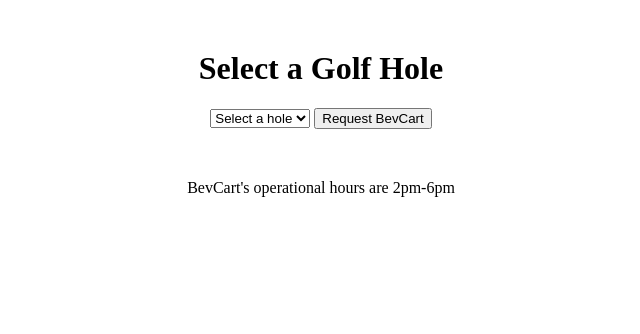
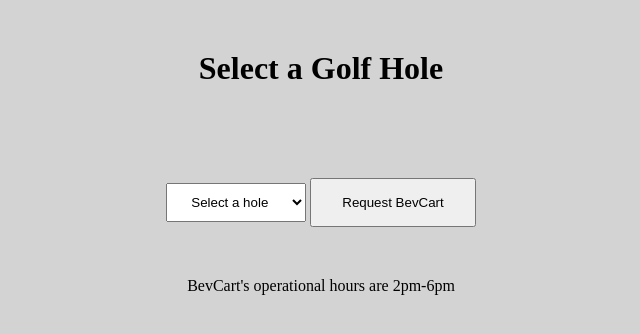
Before and after one commit to Vivian-Trieu/BevTrackr, a plain HTML site: page homelist.html in a window 1280 px wide. Shown: the whole page, without its empty margins (319-959 px from the left). Drawn offline with Linux system fonts and the light colour scheme; no server answers.

Commit message:
Update homelist.css
changed background color and put button below select

```diff
--- a/homelist.css
+++ b/homelist.css
@@ -7,3 +7,25 @@
     text-align: center;
     margin-top: 50px;
 }
+
+.container {
+    display: block;
+}
+
+button {
+    padding: 15px 30px;
+    margin-top: 70px;
+}
+
+#status-text {
+    margin-top: 40px;
+}
+
+select {
+    margin-top: 50px;
+    padding: 10px 20px;
+}
+
+body {
+    background-color: lightgray;
+}
```
